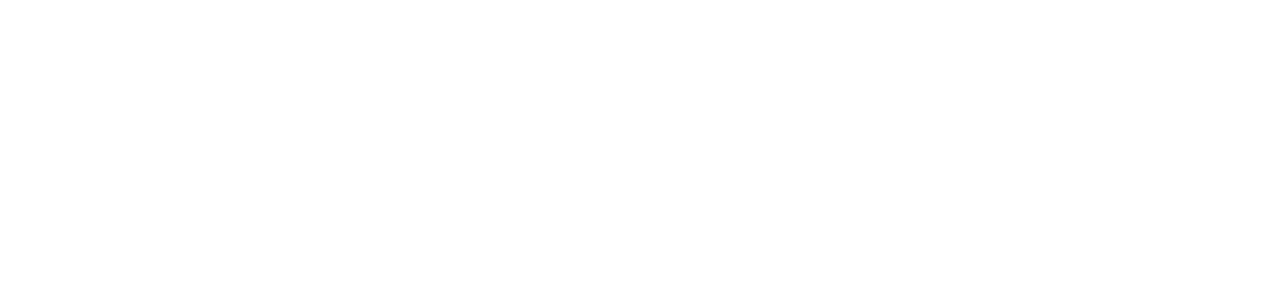
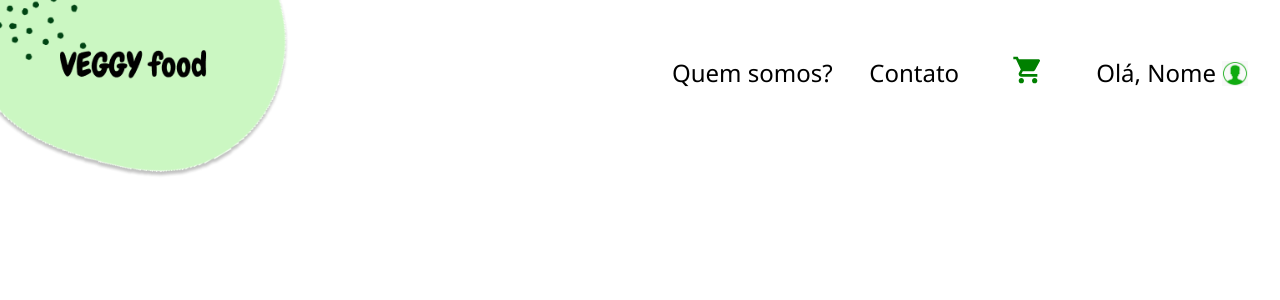
Before and after one commit to DaniSimoni/M3S1_ProjetoReact, a React (Vite) app: page /home in a window 1280 px wide. Before the commit this address had no page. Shown: the top 300 px of the page. Built offline with nearby package versions, Linux system fonts and the light colour scheme.

Commit message:
Atualizando Rotas Home, Login, e Header

```diff
--- a/src/App.jsx
+++ b/src/App.jsx
@@ -1,6 +1,7 @@
 import { BrowserRouter as Router, Routes, Route } from 'react-router-dom'
 import { Layout } from './layout/Layout';
 import { HomePage } from './pages/HomePage/HomePage'
+import { LoginPage } from './Pages/LoginPage/LoginPage';
 
 
 function App() {
@@ -9,11 +10,11 @@
   return (
     <Router>
       <Routes>
+            <Route path='/' element={<LoginPage/>}/>
 
         <Route path='/' element={<Layout/>} >
 
-            <Route path='/' element={<HomePage/>}/>
-
+            <Route path='/home' element={<HomePage/>}/>
 
         </Route>
 
--- a/src/Components/Header/HeaderComponent.styled.jsx
+++ b/src/Components/Header/HeaderComponent.styled.jsx
@@ -45,3 +45,14 @@
 
 
 `
+
+export const IconCarrinho = styled.button`
+    background-color: transparent;
+    border: transparent;
+    width: 5vw;
+    height: 5vw;
+    svg{
+        font-size: 2rem;
+        color: green;
+    }
+`
--- a/src/Components/Header/HeaderComponente.jsx
+++ b/src/Components/Header/HeaderComponente.jsx
@@ -4,11 +4,22 @@
 import { HeaderContext } from '../../Context/Header.context';
 
 import Logo from '../../../public/images/Logo.png'
+import { useNavigate } from 'react-router-dom';
 /* import IconLogin from '../../../public/images/IconLogin.png' */
+
+import { MdShoppingCart } from "react-icons/md";
+
+
 
 export const HeaderComponent = () => {
 
     const { data } = useContext(HeaderContext)
+
+    const navigate = useNavigate();
+
+    const handleLogin = () => {
+        navigate('/login')
+    }
 
     return(
         <Styled.HeaderContainer>
@@ -22,7 +33,9 @@
 
                 <Styled.ButtonHeader>Contato</Styled.ButtonHeader>
 
-                <Styled.ButtonHeader id='buttonHeader'>
+                <Styled.IconCarrinho><MdShoppingCart/></Styled.IconCarrinho>
+
+                <Styled.ButtonHeader id='buttonHeader' onClick={handleLogin}>
                     {data.buttonHeader}
 
                     <Styled.IconHeader id='iconHeader' src={data.iconHeader}/>
--- a/src/Pages/LoginPage/LoginPage.jsx
+++ b/src/Pages/LoginPage/LoginPage.jsx
@@ -1,7 +1,21 @@
 import { FormLoginComponent } from '../../Components/Form/FormLogin/FormLoginComponent.jsx';
 import * as Styled from './LoginPage.style.jsx';
+import { useContext, useEffect } from 'react';
+import { HeaderContext } from '../../Context/Header.context.jsx';
+
 
 export const LoginPage = () => {
+
+    const { setData } = useContext(HeaderContext)
+    useEffect(() => {
+      setData({
+        iconHeader: '' ,
+        buttonHeader: '',
+    })
+
+      }, []);
+
+
     return (
         <Styled.LoginPageContainer>
             <Styled.LoginCard>
--- a/src/layout/Layout.jsx
+++ b/src/layout/Layout.jsx
@@ -1,6 +1,6 @@
 import { Outlet } from "react-router-dom";
 import * as Styled from './Layout.style';
-import { HeaderComponent } from "../Components/Header/HeaderComponente";
+import { HeaderComponent } from "../components/Header/HeaderComponente";
 
 
 export const Layout = () => {
@@ -19,8 +19,7 @@
                 </Styled.HeaderLayout>
 
                 <Styled.Content>
-                    Conteudo
-                <Outlet />
+                    <Outlet />
                 </Styled.Content>
 
             </Styled.MainLayout>
--- a/src/pages/HomePage/HomePage.jsx
+++ b/src/pages/HomePage/HomePage.jsx
@@ -7,13 +7,13 @@
     const { setData } = useContext(HeaderContext)
     useEffect(() => {
       setData({
-        iconHeader: '../../../public/images/IconLogin.png' ,
-        buttonHeader: 'Login' ,
+        iconHeader: '../../../public/images/userIcon.png',
+        buttonHeader: 'Olá, Nome' ,
     })
 
       }, []);
     return(
 
-        <h1>Content Home Page chegando</h1>
+      <></>
     )
 }
```
Also changed, not shown: public/images/userIcon.png (added).
